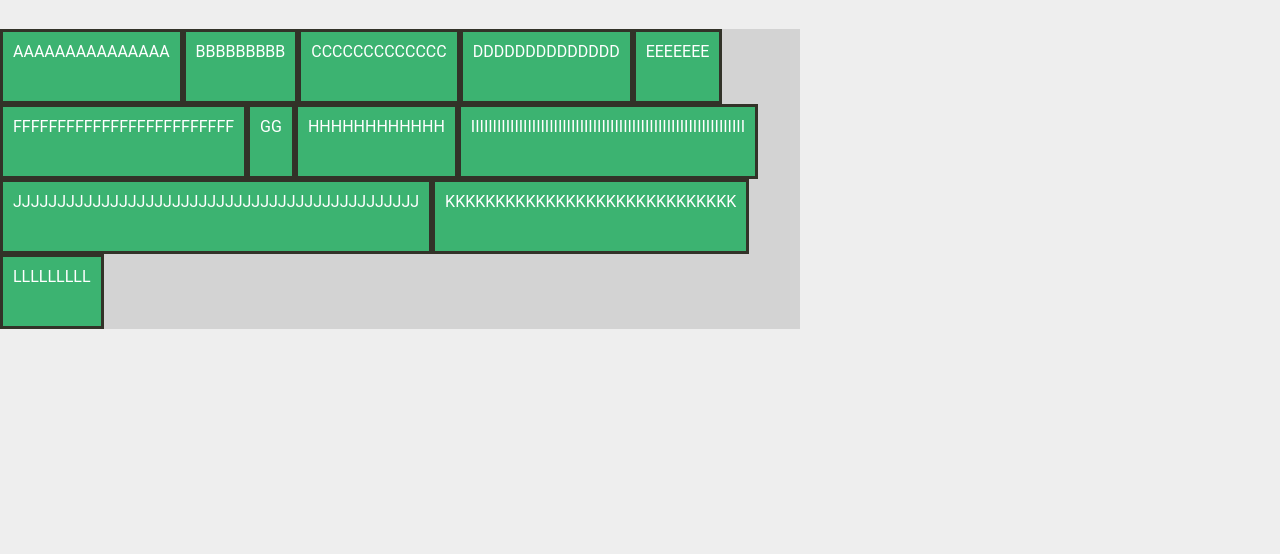
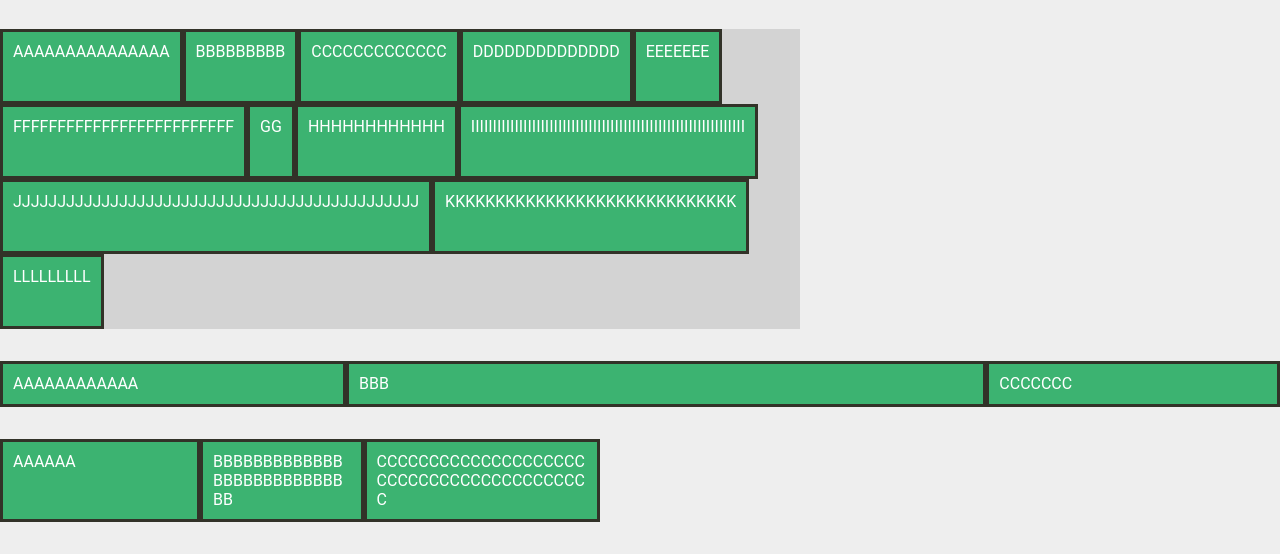
Before and after one commit to rugii913/javascript-css-html-example, a plain HTML site: page flex-and-grid/flex/01.html in a window 1280 px wide. Shown: the part 257-811 px from the top of the page. Drawn offline with Linux system fonts and the light colour scheme.

Commit message:
플렉스,그리드-플렉스 핵심정리-유연한 박스
플렉스 핵심정리 - 유연한 박스
- flex-basis
- flex-grow
- flex-shrink

```diff
--- a/flex-and-grid/flex/01.css
+++ b/flex-and-grid/flex/01.css
@@ -64,3 +64,28 @@ body>div {
   /* align-content: space-around; */
   /* align-content: space-evenly; */
 }
+
+.flex-container-4-1 {
+  display: flex;
+}
+.flex-container-4-1>.flex-item {
+  /* width: 100px; */ /* width 100px과 flex-basis 100px을 비교 */
+  /* flex-basis: 100px; */
+  flex-grow: 1;
+}
+.flex-container-4-1>.flex-item:nth-child(2) {
+  flex-grow: 3;
+}
+
+.flex-container-4-2 {
+  display: flex;
+  width: 600px;
+}
+.flex-container-4-2>.flex-item:first-child {
+  flex-shrink: 0;
+  flex-basis: 200px;
+}
+.flex-container-4-2>.flex-item:not(:first-child) {
+  flex-grow: 1;
+  word-break: break-all;
+}
--- a/flex-and-grid/flex/01.html
+++ b/flex-and-grid/flex/01.html
@@ -47,6 +47,18 @@
     <div class="flex-item">KKKKKKKKKKKKKKKKKKKKKKKKKKKKK</div>
     <div class="flex-item">LLLLLLLLL</div>
   </div>
+
+  <div class="flex-container flex-container-4-1">
+    <div class="flex-item">AAAAAAAAAAAA</div>
+    <div class="flex-item">BBB</div>
+    <div class="flex-item">CCCCCCC</div>
+  </div>
+
+  <div class="flex-container flex-container-4-2">
+    <div class="flex-item">AAAAAA</div>
+    <div class="flex-item">BBBBBBBBBBBBBBBBBBBBBBBBBBBB</div>
+    <div class="flex-item">CCCCCCCCCCCCCCCCCCCCCCCCCCCCCCCCCCCCCCCCC</div>
+  </div>
 </body>
 
 </html>
```
